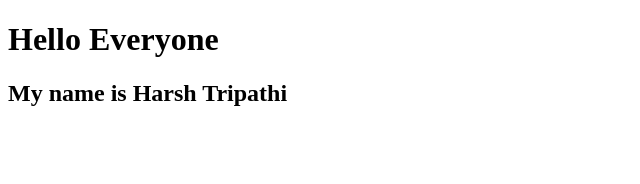
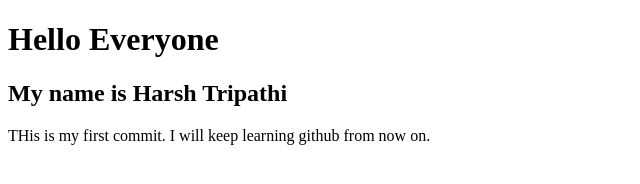
Before and after one commit to harshtripathi0761/first, a plain HTML site: page index.html in a window 1280 px wide. Shown: the whole page, without its empty margins (0-640 px from the left). Drawn offline with Linux system fonts and the light colour scheme.

Commit message:
first commit

```diff
--- a/index.html
+++ b/index.html
@@ -8,6 +8,6 @@
 <body>
     <h1>Hello Everyone</h1>
     <h2>My name is Harsh Tripathi</h2>
-    <p></p>
+    <p>THis is my first commit. I will keep learning github from now on.</p>
 </body>
 </html>
```
